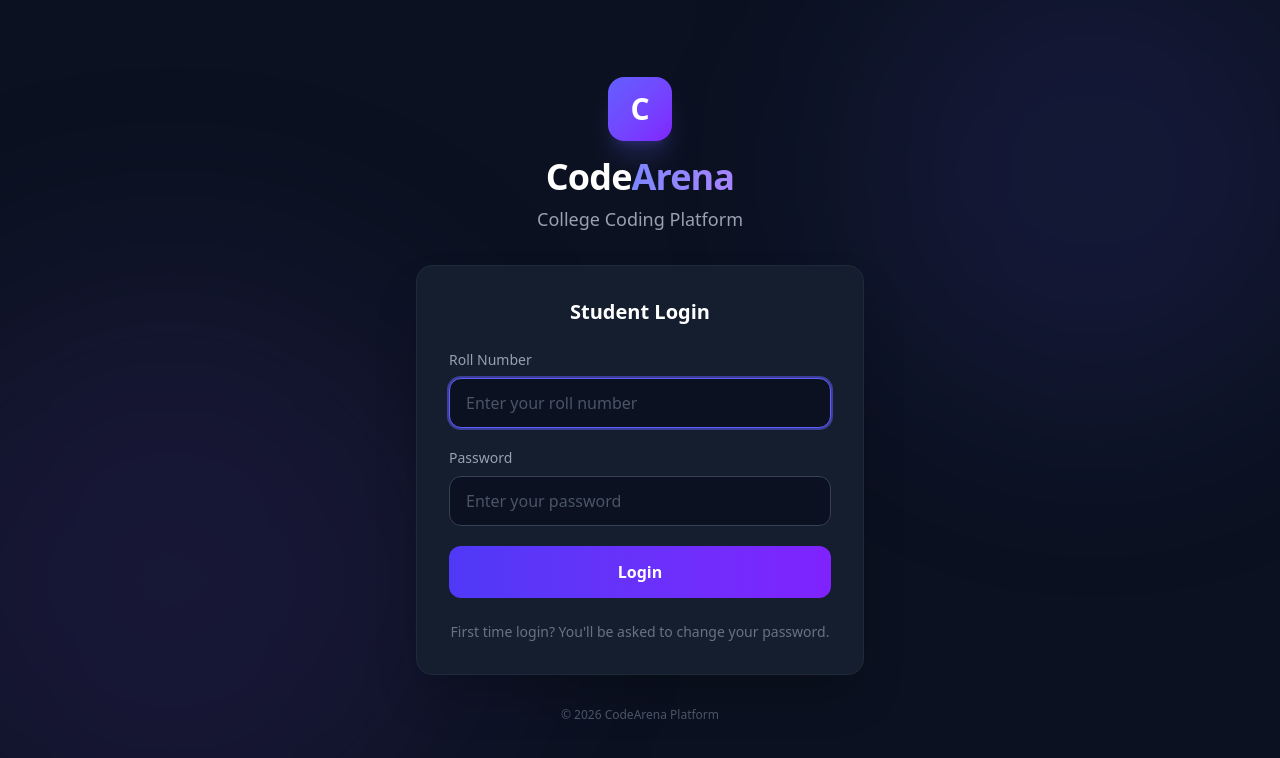
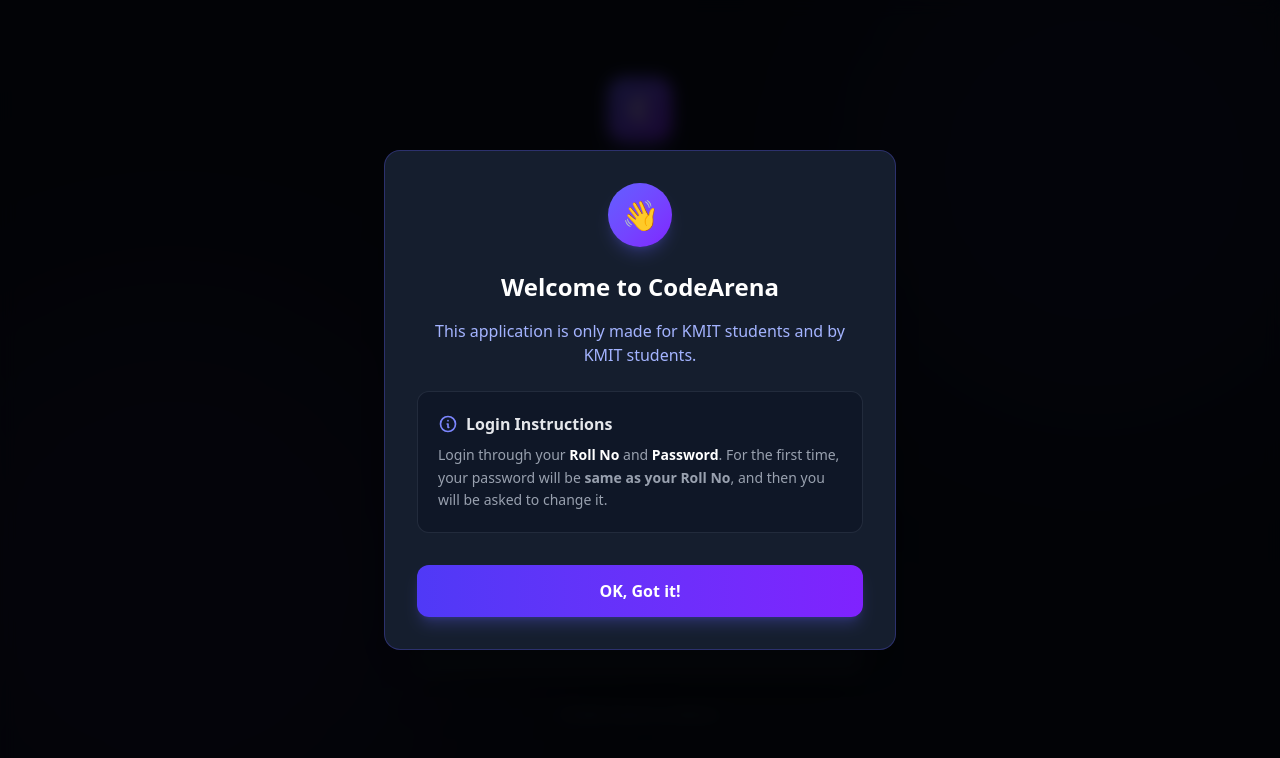
Before and after one commit to MADHUSUDHAN-ENG7989/code-arena, a React (Vite) app in the folder client/: page /login in a window 1280 px wide. Shown: the top 758 px of the page. Built offline with nearby package versions, Linux system fonts and the light colour scheme; no server answers.

Commit message:
Add welcome banner to login page with KMIT disclaimer and first-time login instructions

```diff
--- a/client/src/pages/Login.jsx
+++ b/client/src/pages/Login.jsx
@@ -7,6 +7,7 @@
     const [password, setPassword] = useState('');
     const [error, setError] = useState('');
     const [loading, setLoading] = useState(false);
+    const [showWelcomeBanner, setShowWelcomeBanner] = useState(true);
     const { login } = useAuth();
     const navigate = useNavigate();
 
@@ -38,6 +39,40 @@
                 <div className="absolute top-[-10%] right-[-5%] w-[500px] h-[500px] bg-indigo-500/10 rounded-full blur-[100px]"></div>
                 <div className="absolute bottom-[-10%] left-[-10%] w-[600px] h-[600px] bg-violet-500/10 rounded-full blur-[120px]"></div>
             </div>
+
+            {/* Welcome Banner Modal */}
+            {showWelcomeBanner && (
+                <div className="fixed inset-0 z-50 flex items-center justify-center bg-black/80 backdrop-blur-sm transition-opacity duration-500">
+                    <div className="bg-[#151E2E] border border-indigo-500/30 w-full max-w-lg p-8 rounded-2xl shadow-2xl transform transition-all scale-100 animate-fade-in-up">
+                        <div className="text-center">
+                            <div className="w-16 h-16 bg-gradient-to-br from-indigo-500 to-violet-600 rounded-full flex items-center justify-center mx-auto mb-6 shadow-lg shadow-indigo-500/25">
+                                <span className="text-3xl">👋</span>
+                            </div>
+                            <h2 className="text-2xl font-bold text-white mb-4">Welcome to CodeArena</h2>
+                            <p className="text-indigo-300 font-medium mb-6">
+                                This application is only made for KMIT students and by KMIT students.
+                            </p>
+
+                            <div className="bg-[#0B1120]/50 p-5 rounded-xl border border-gray-700/50 mb-8 text-left">
+                                <h3 className="text-gray-200 font-semibold mb-2 flex items-center gap-2">
+                                    <svg className="w-5 h-5 text-indigo-400" fill="none" viewBox="0 0 24 24" stroke="currentColor"><path strokeLinecap="round" strokeLinejoin="round" strokeWidth="2" d="M13 16h-1v-4h-1m1-4h.01M21 12a9 9 0 11-18 0 9 9 0 0118 0z" /></svg>
+                                    Login Instructions
+                                </h3>
+                                <p className="text-gray-400 text-sm leading-relaxed">
+                                    Login through your <span className="text-white font-semibold">Roll No</span> and <span className="text-white font-semibold">Password</span>. For the first time, your password will be <strong>same as your Roll No</strong>, and then you will be asked to change it.
+                                </p>
+                            </div>
+
+                            <button
+                                onClick={() => setShowWelcomeBanner(false)}
+                                className="w-full py-3.5 bg-gradient-to-r from-indigo-600 to-violet-600 hover:from-indigo-500 hover:to-violet-500 text-white font-bold rounded-xl shadow-lg shadow-indigo-500/25 transition-all transform hover:-translate-y-0.5"
+                            >
+                                OK, Got it!
+                            </button>
+                        </div>
+                    </div>
+                </div>
+            )}
 
             <div className="max-w-md w-full mx-4 relative z-10">
                 <div className="text-center mb-8">
```
